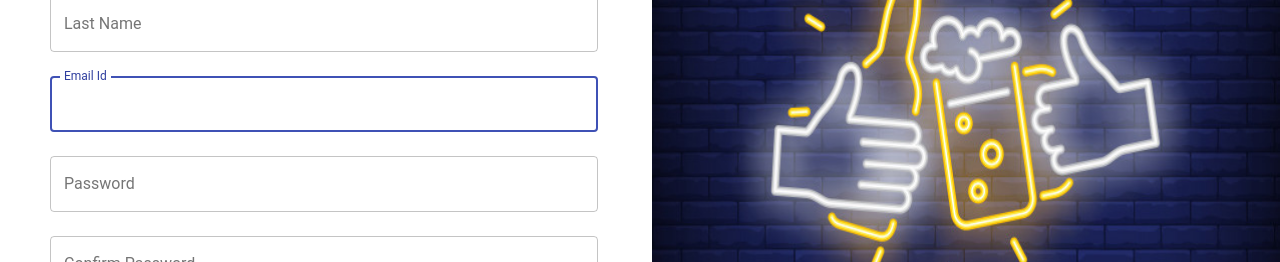
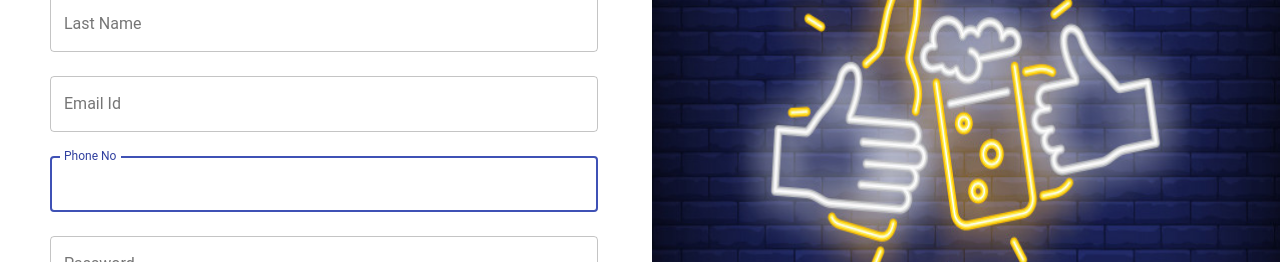
Before and after one commit to amanrayat/CS5610_fall_2018_trailblazers, a React (Create React App) app: page /register in a window 1280 px wide. Shown: the part 284-546 px from the top of the page. Built offline with nearby package versions, Linux system fonts and the light colour scheme; no server answers; a web font is replaced by a local one.

Commit message:
Login and Register : Redirect Completed

```diff
--- a/src/components/Login/Login.js
+++ b/src/components/Login/Login.js
@@ -18,7 +18,6 @@ export default class Login extends React.Component {
     }
 
     submitLogin = (event) => {
-        console.log("the email is ", this.state.email, "the password is ", this.state.password);
         event.preventDefault();
 
         this.setState({isLoading: true});
@@ -34,7 +33,7 @@ export default class Login extends React.Component {
                     this.props.userHasAuthenticated(true);
                     this.props.history.push("/");
                 } else {
-                    alert("email or password not in database")
+                    alert("email or  not in database")
                     this.setState({isLoading: false})
                 }
             }).catch(e => {
@@ -51,11 +50,11 @@ export default class Login extends React.Component {
 
             <div style={{'height': '100%'}}>
                 <Grid container spacing={24} style={{'height': '100%'}}>
-                    <Grid item xs={6}>
+                    <Grid item md={6} only={['md', 'xl']}>
                         <div id={'background_pic'}/>
                     </Grid>
-                    <Grid item xs={6}>
-                        <div id={'login-form'}>
+                    <Grid item xs={12} md={6}>
+                        <div className="m-3" id={'login-form'}>
                             <h3> Login In</h3>
                             <form noValidate autoComplete="off" onSubmit={this.submitLogin}>
                                 <TextField
--- a/src/components/Register/Register.js
+++ b/src/components/Register/Register.js
@@ -12,24 +12,31 @@ export default class Register extends React.Component {
         super(props);
         this.state = {
             isLoading: false,
-            username : '',
-            firstName : '',
-            lastName : '' ,
-            email :  '',
-            password : '',
-            verifyPassword : '',
+            username: '',
+            firstName: '',
+            lastName: '',
+            email: '',
+            password: '',
+            verifyPassword: '',
+            phoneNo: '',
+            type: '',
             newUser: null
         }
     }
 
-    submitRegister = (event)=>{
+    submitRegister = (event) => {
         event.preventDefault();
 
         this.setState({isLoading: true});
 
         const user = {
             username: this.state.username,
-            password: this.state.password
+            password: this.state.password,
+            firstName: this.state.firstName,
+            lastName: this.state.lastName,
+            email: this.state.email,
+            phoneNo: this.state.phoneNo,
+            type: "CUSTOMER"
         };
 
 
@@ -38,43 +45,49 @@ export default class Register extends React.Component {
                 this.props.userHasAuthenticated(true);
                 this.props.history.push("/");
             } else {
-                alert("Username Already Taken")
+                alert("Username or email or phoneNo Already Taken");
                 this.setState({isLoading: false})
             }
         }).catch(e => {
             alert(e.message);
             this.setState({isLoading: false});
-        })    };
+        })
+    };
 
-    onEmailChange = e=> this.setState({email : e.target.value});
-    onPasswordChange = e=> this.setState({password : e.target.value});
-    onUsernameChange = e=> this.setState({username : e.target.value});
-    onFirstNameChange = e=> this.setState({firstName : e.target.value});
-    onLastNameChange = e=> this.setState({lastName : e.target.value});
-    onPasswordConfirmChange = e=> this.setState({verifyPassword : e.target.value});
+    onEmailChange = e => this.setState({email: e.target.value});
+    onPasswordChange = e => this.setState({password: e.target.value});
+    onUsernameChange = e => this.setState({username: e.target.value});
+    onFirstNameChange = e => this.setState({firstName: e.target.value});
+    onLastNameChange = e => this.setState({lastName: e.target.value});
+    onPasswordConfirmChange = e => this.setState({verifyPassword: e.target.value});
+    onPhoneNoChange = e => this.setState({phoneNo: e.target.value});
 
     validateForm = () => {
         return (
             this.state.username.length > 0 &&
             this.state.password.length > 0 &&
-            this.state.password === this.state.verifyPassword
+            this.state.password === this.state.verifyPassword &&
+            this.state.email.length > 0 &&
+            this.state.phoneNo.length >0 &&
+            this.state.firstName.length > 0 &&
+            this.state.lastName.length > 0
         );
     };
 
     render() {
-        return(
+        return (
 
-            <div style={{'height':'100%'}}>
-                <Grid container spacing={24} style={{'height':'100%'}}>
-                    <Grid item xs={6}>
+            <div style={{'height': '100%'}}>
+                <Grid container spacing={24} style={{'height': '100%'}}>
+                    <Grid item xs={12} md={6}>
                         <div id={'register-form'}>
                             <h3> Register</h3>
-                            <form  noValidate autoComplete="off" onSubmit={this.submitRegister}>
+                            <form noValidate autoComplete="off" onSubmit={this.submitRegister}>
                                 <TextField
                                     id="outlined-name"
                                     label="Username"
                                     className={'input-field'}
-                                    fullWidth ={true}
+                                    fullWidth={true}
                                     autoFocus={true}
                                     value={this.state.username}
                                     onChange={this.onUsernameChange}
@@ -86,7 +99,7 @@ export default class Register extends React.Component {
                                     id="outlined-name"
                                     label="First Name"
                                     className={'input-field'}
-                                    fullWidth ={true}
+                                    fullWidth={true}
                                     autoFocus={true}
                                     value={this.state.firstName}
                                     onChange={this.onFirstNameChange}
@@ -98,7 +111,7 @@ export default class Register extends React.Component {
                                     id="outlined-name"
                                     label="Last Name"
                                     className={'input-field'}
-                                    fullWidth ={true}
+                                    fullWidth={true}
                                     autoFocus={true}
                                     value={this.state.lastName}
                                     onChange={this.onLastNameChange}
@@ -110,10 +123,21 @@ export default class Register extends React.Component {
                                     id="outlined-name"
                                     label="Email Id"
                                     className={'input-field'}
-                                    fullWidth ={true}
+                                    fullWidth={true}
                                     autoFocus={true}
                                     value={this.state.email}
                                     onChange={this.onEmailChange}
+                                    margin="normal"
+                                    variant="outlined"
+                                />
+                                <TextField
+                                    id="outlined-name"
+                                    label="Phone No"
+                                    className={'input-field'}
+                                    fullWidth={true}
+                                    autoFocus={true}
+                                    value={this.state.phoneNo}
+                                    onChange={this.onPhoneNoChange}
                                     margin="normal"
                                     variant="outlined"
                                 />
@@ -121,8 +145,8 @@ export default class Register extends React.Component {
                                 <TextField
                                     id="outlined-pass"
                                     label="Password"
-                                    fullWidth ={true}
-                                    type = 'password'
+                                    fullWidth={true}
+                                    type='password'
                                     value={this.state.password}
                                     onChange={this.onPasswordChange}
                                     margin="normal"
@@ -132,9 +156,9 @@ export default class Register extends React.Component {
                                 <TextField
                                     id="outlined-confirm"
                                     label="Confirm Password"
-                                    fullWidth ={true}
-                                    type = 'password'
-                                    error={this.state.verifyPassword !==this.state.password}
+                                    fullWidth={true}
+                                    type='password'
+                                    error={this.state.verifyPassword !== this.state.password}
                                     value={this.state.verifyPassword}
                                     onChange={this.onPasswordConfirmChange}
                                     margin="normal"
@@ -154,7 +178,7 @@ export default class Register extends React.Component {
                             </form>
                         </div>
                     </Grid>
-                    <Grid item xs={6}>
+                    <Grid item md={6} only={['md', 'xl']}>
                         <div id={'background_pic2'}/>
                     </Grid>
                 </Grid>
--- a/src/services/UserService.js
+++ b/src/services/UserService.js
@@ -1,5 +1,5 @@
 import axios from "axios";
-const API_URL = "https://java-server-assignment6.herokuapp.com";
+const API_URL = "http://localhost:4000";
 
 export default class UserService {
 
```
